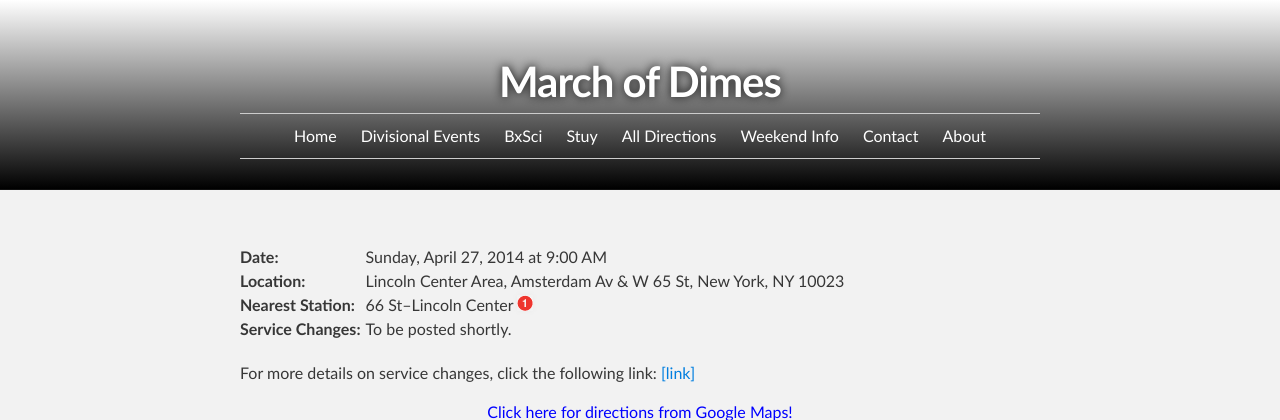
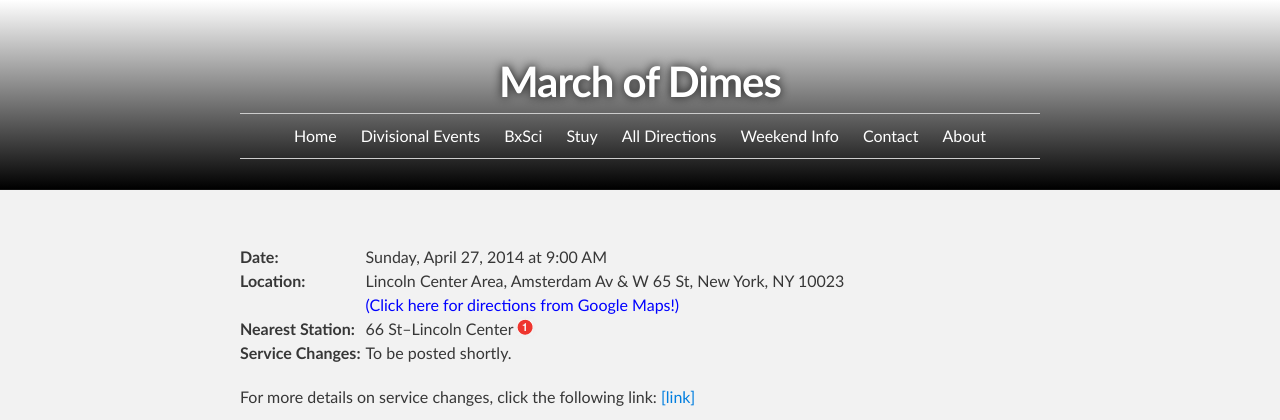
Before and after one commit to d11directions/d11directions.github.io, a Jekyll site: the page built from _posts/2014-04-27-March_of_Dimes.html, in a window 1280 px wide, cut to the strip 0-420 px from the top of the page. Built offline with Jekyll 4.4.1, drawn with Linux system fonts in a browser that asks for light colours.

Commit message:
Update March of Dimes test gmap in YAML

```diff
--- a/_posts/2014-04-27-March_of_Dimes.html
+++ b/_posts/2014-04-27-March_of_Dimes.html
@@ -13,6 +13,6 @@ changes-brief:
     - To be posted shortly.
 changes-ext:
     - <a href="http://travel.mtanyct.info/serviceadvisory/routeStatusResult.aspx?tag=ALL&date=04/27/2014&time=&method=getstatus4">[link]</a>
+gmap:
+    - https://maps.google.com/maps?f=d&amp;source=embed&amp;saddr=&amp;daddr=Amsterdam+Ave+%26+W+65th+St+New+York,+NY+10023&amp;hl=en&amp;geocode=FRQqbgIdtRSX-ylRBKzGX1jCiTGmvkf8d4wypQ&amp;sll=40.774164,-73.984843&amp;sspn=0.011521,0.022724&amp;dirflg=r&amp;ttype=arr&amp;date=04%2F27%2F14&amp;time=8:45am&amp;noexp=0&amp;noal=0&amp;sort=def&amp;mra=ls&amp;ie=UTF8&amp;t=m&amp;start=0&amp;ll=40.774164,-73.984843&amp;spn=0.011521,0.022724
 ---
-<small><a href="https://maps.google.com/maps?f=d&amp;source=embed&amp;saddr=&amp;daddr=Amsterdam+Ave+%26+W+65th+St+New+York,+NY+10023&amp;hl=en&amp;geocode=FRQqbgIdtRSX-ylRBKzGX1jCiTGmvkf8d4wypQ&amp;sll=40.774164,-73.984843&amp;sspn=0.011521,0.022724&amp;dirflg=r&amp;ttype=arr&amp;date=04%2F27%2F14&amp;time=8:45am&amp;noexp=0&amp;noal=0&amp;sort=def&amp;mra=ls&amp;ie=UTF8&amp;t=m&amp;start=0&amp;ll=40.774164,-73.984843&amp;spn=0.011521,0.022724" style="color:#0000FF;text-align:left">Click here for directions from Google Maps!</a><br>
-<iframe width="425" height="350" frameborder="0" scrolling="no" marginheight="0" marginwidth="0" src="https://maps.google.com/maps?f=d&amp;source=s_d&amp;saddr=&amp;daddr=Amsterdam+Ave+%26+W+65th+St+New+York,+NY+10023&amp;hl=en&amp;geocode=FRQqbgIdtRSX-ylRBKzGX1jCiTGmvkf8d4wypQ&amp;sll=40.774164,-73.984843&amp;sspn=0.011521,0.022724&amp;dirflg=r&amp;ttype=arr&amp;date=04%2F27%2F14&amp;time=8:45am&amp;noexp=0&amp;noal=0&amp;sort=def&amp;mra=ls&amp;ie=UTF8&amp;t=m&amp;start=0&amp;ll=40.774164,-73.984843&amp;spn=0.011521,0.022724&amp;output=embed"></iframe>
```
